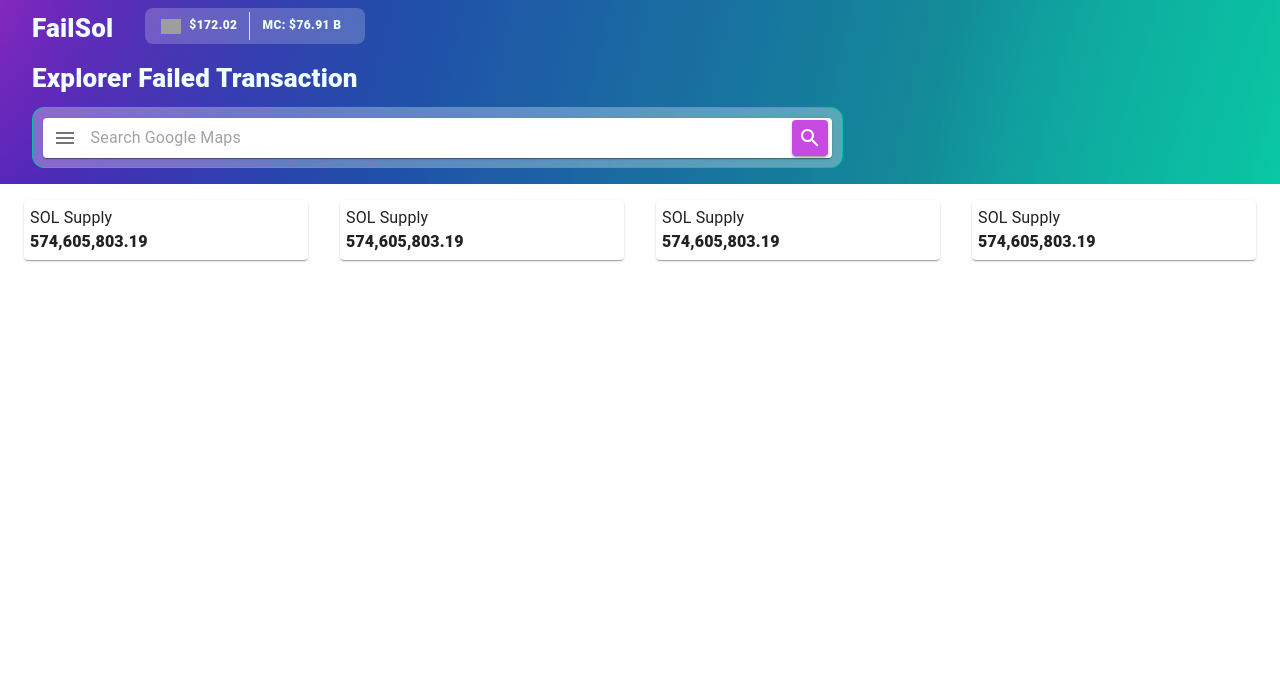
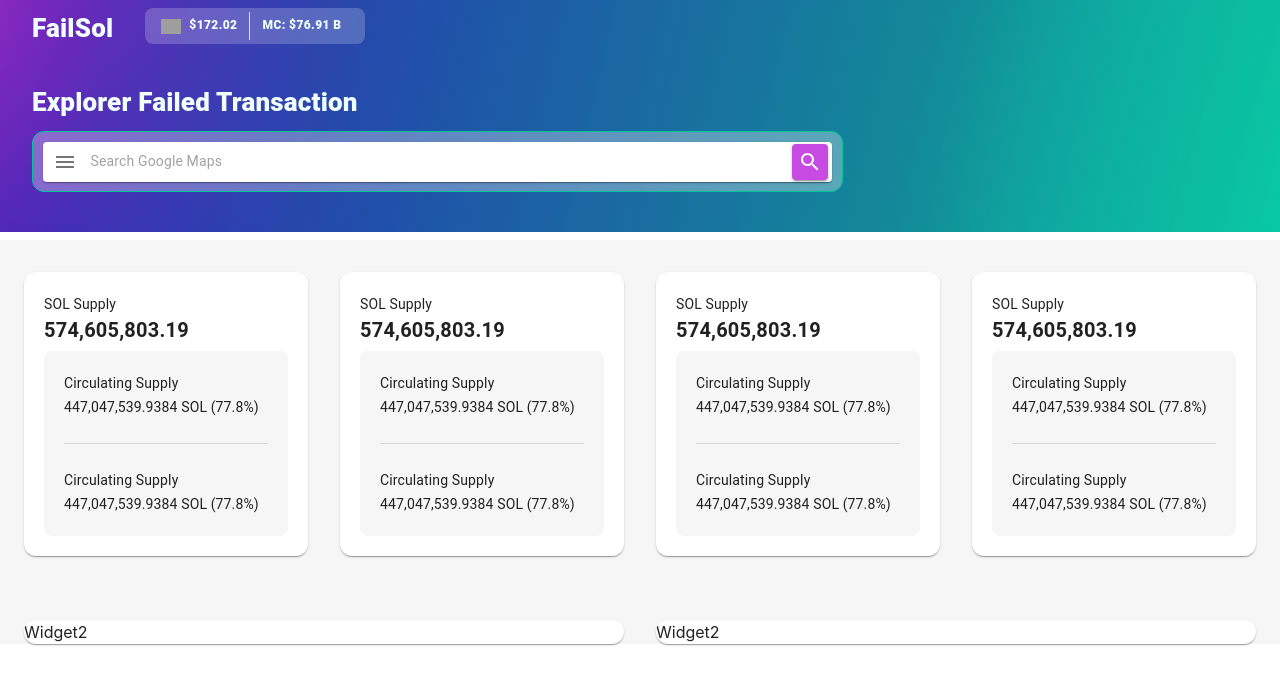
Before and after one commit to code3studio/SolFail-frontend, a React (Vite) app: page / in a window 1280 px wide. Shown: the top 684 px of the page. Built offline with nearby package versions, Linux system fonts and the light colour scheme; grey boxes are pictures that could not be loaded.

Commit message:
some design

```diff
--- a/src/App.css
+++ b/src/App.css
@@ -3,6 +3,7 @@
   /* margin: 0 auto; */
   /* padding: 2rem; */
   /* text-align: center; */
+  background-color: #f6f6f6;
 }
 
 .logo {
--- a/src/App.tsx
+++ b/src/App.tsx
@@ -1,23 +1,29 @@
-
-import './App.css'
-import { Container, ThemeProvider } from '@mui/material'
-import Header from './components/header/Header'
-import { theme } from './theme'
-import Widget1 from './components/widget1/Widget1'
+import "./App.css";
+import { Container, Grid, ThemeProvider } from "@mui/material";
+import Header from "./components/header/Header";
+import { theme } from "./theme";
+import Widget1 from "./components/widget1/Widget1";
+import Widget2 from "./components/widget2/Widget2";
 
 function App() {
-
   return (
     <>
-    <ThemeProvider theme={theme}>
-
-     <Header/>
-     <Container maxWidth="xl">
-      <Widget1/>
-     </Container>
-    </ThemeProvider>
+      <ThemeProvider theme={theme}>
+        <Header />
+        <Container maxWidth="xl">
+          <Widget1 />
+          <Grid container spacing={4} mt={4}>
+            <Grid item md={6}>
+              <Widget2 />
+            </Grid>
+            <Grid item md={6}>
+              <Widget2 />
+            </Grid>
+          </Grid>
+        </Container>
+      </ThemeProvider>
     </>
-  )
+  );
 }
 
-export default App
+export default App;
--- a/src/components/header/ExploerInput.tsx
+++ b/src/components/header/ExploerInput.tsx
@@ -7,7 +7,7 @@ import { Box, Button, Grid, Typography } from "@mui/material";
 
 export default function ExplorerInput() {
   return (
-    <Box mt={3} my={1}>
+    <Box my={4}>
       <Typography variant="h6" color={"azure"}>
         Explorer Failed Transaction
       </Typography>
@@ -17,8 +17,8 @@ export default function ExplorerInput() {
             sx={{
               p: 1.2,
               bgcolor: "#ffffff4d",
-              backdropFilter:'blur(20px)',
-            //   width: "100%",
+              backdropFilter: "blur(20px)",
+              //   width: "100%",
               borderRadius: 3,
               border: "1px solid #00c59a",
               mt: 1,
--- a/src/components/widget1/CardItem.tsx
+++ b/src/components/widget1/CardItem.tsx
@@ -1,21 +1,34 @@
-import { Card, Typography, styled } from '@mui/material'
+import { Box, Card, Divider, Typography, styled } from "@mui/material";
 
-type Props = {}
+type Props = {};
 const Root = styled(Card)(() => ({
-    borderRadius:4,
-    padding:6,
-    // backgroundColor:'red',
-    marginTop:'200px',
-    width:'100%'
-}))
+  borderRadius: 12,
+  padding: "20px",
+  // backgroundColor:'red',
 
+  // width:'100%'
+}));
+
+const PaperRoot = styled(Box)(() => ({
+  backgroundColor: "#F6F6F6",
+  padding: "20px",
+  borderRadius: 8,
+  marginTop: 6,
+}));
 const CardItem = (_props: Props) => {
   return (
     <Root>
-        <Typography>SOL Supply</Typography>
-        <Typography fontWeight={900}>574,605,803.19</Typography>
+      <Typography>SOL Supply</Typography>
+      <Typography variant="body2">574,605,803.19</Typography>
+      <PaperRoot>
+        <Typography>Circulating Supply</Typography>
+        <Typography>447,047,539.9384 SOL (77.8%)</Typography>
+        <Divider sx={{ my: 3 }} />
+        <Typography>Circulating Supply</Typography>
+        <Typography>447,047,539.9384 SOL (77.8%)</Typography>
+      </PaperRoot>
     </Root>
-  )
-}
+  );
+};
 
-export default CardItem
+export default CardItem;
--- a/src/components/widget1/Widget1.tsx
+++ b/src/components/widget1/Widget1.tsx
@@ -1,28 +1,25 @@
-import { Grid } from '@mui/material'
-import CardItem from './CardItem'
+import { Grid } from "@mui/material";
+import CardItem from "./CardItem";
 
-type Props = {}
+type Props = {};
 
 const Widget1 = (_props: Props) => {
   return (
-    <Grid container spacing={4}>
-        <Grid item md={3} >
-            <CardItem/>
-        </Grid>
-        <Grid item md={3} >
-            <CardItem/>
+    <Grid container spacing={4} mt={30}>
+      <Grid item md={3}>
+        <CardItem />
+      </Grid>
+      <Grid item md={3}>
+        <CardItem />
+      </Grid>
+      <Grid item md={3}>
+        <CardItem />
+      </Grid>
+      <Grid item md={3}>
+        <CardItem />
+      </Grid>
+    </Grid>
+  );
+};
 
-        </Grid>
-        <Grid item md={3} >
-            <CardItem/>
-
-        </Grid>
-        <Grid item md={3} >
-            <CardItem/>
-
-        </Grid>
-    </Grid>
-  )
-}
-
-export default Widget1
+export default Widget1;
--- /dev/null
+++ b/src/components/widget2/Widget2.tsx
@@ -0,0 +1,13 @@
+import { Card, styled } from "@mui/material";
+import React from "react";
+
+type Props = {};
+const Root = styled(Card)(() => ({
+  borderRadius: 12,
+}));
+
+const Widget2 = (props: Props) => {
+  return <Root>Widget2</Root>;
+};
+
+export default Widget2;
--- a/src/index.css
+++ b/src/index.css
@@ -1,6 +1,6 @@
-@import 'tailwindcss/base';
-@import 'tailwindcss/components';
-@import 'tailwindcss/utilities';
+@import "tailwindcss/base";
+@import "tailwindcss/components";
+@import "tailwindcss/utilities";
 
 :root {
   font-family: Inter, system-ui, Avenir, Helvetica, Arial, sans-serif;
@@ -9,7 +9,7 @@
 
   color-scheme: light dark;
   color: rgba(255, 255, 255, 0.87);
-  background-color: #242424;
+  background-color: #f6f6f6;
 
   font-synthesis: none;
   text-rendering: optimizeLegibility;
@@ -29,7 +29,7 @@ a:hover {
 body {
   margin: 0;
   /* display: flex; */
-  background-color: "#F6F6F6"
+  background-color: "#F6F6F6";
   /* place-items: center;
   min-width: 320px;
   min-height: 100vh; */
--- a/src/theme.ts
+++ b/src/theme.ts
@@ -26,6 +26,15 @@ typography:{
         fontWeight:900,
        fontSize:"26px"
     },
+    body1:{
+        fontSize:"14px",
+        lineHeight:'24px',
+        fontWeight:400
+    },
+    body2:{
+        fontSize:"20px",
+        fontWeight: 700,
+    }
 
 },components:{
     MuiButton:{
```
